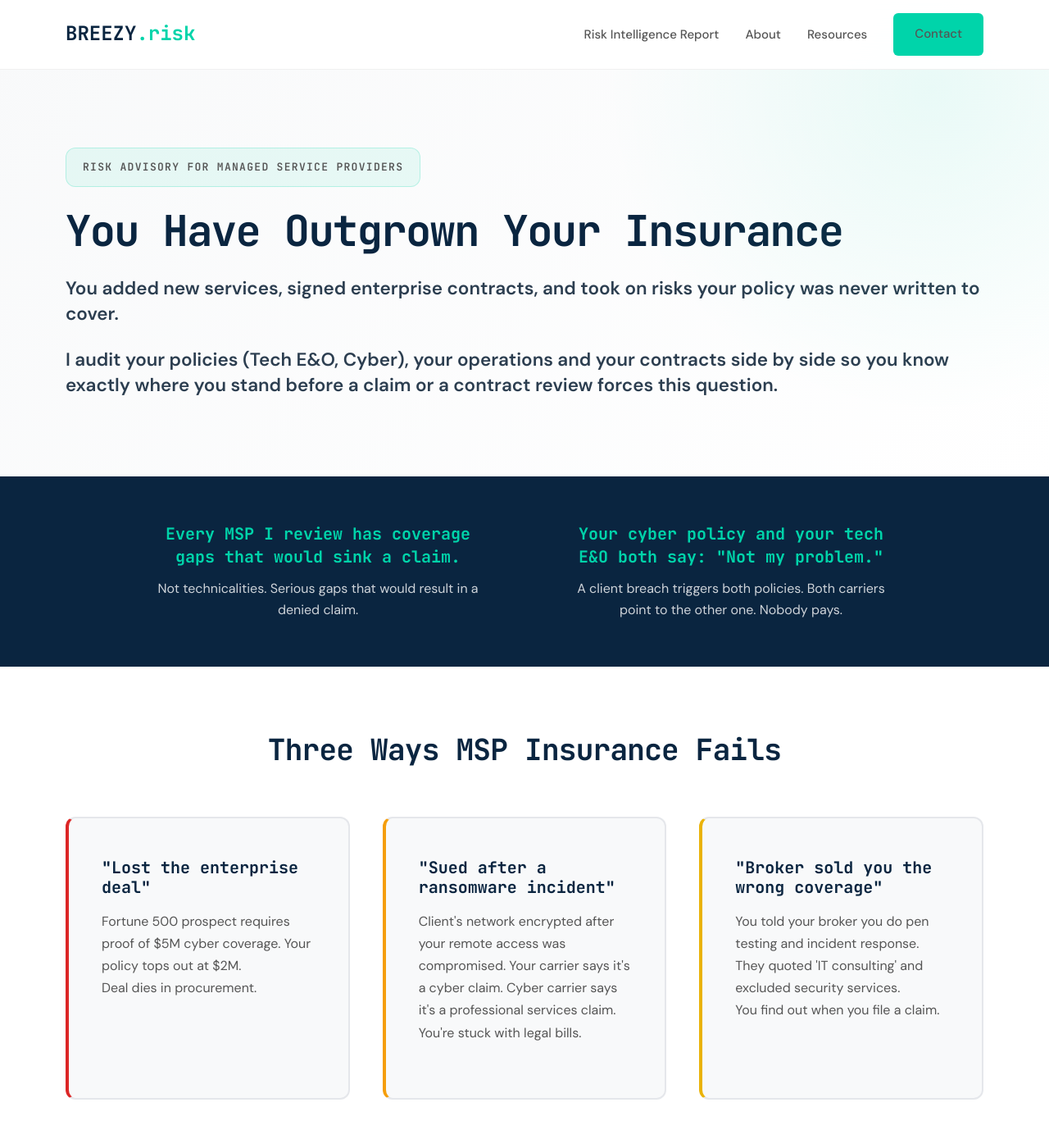
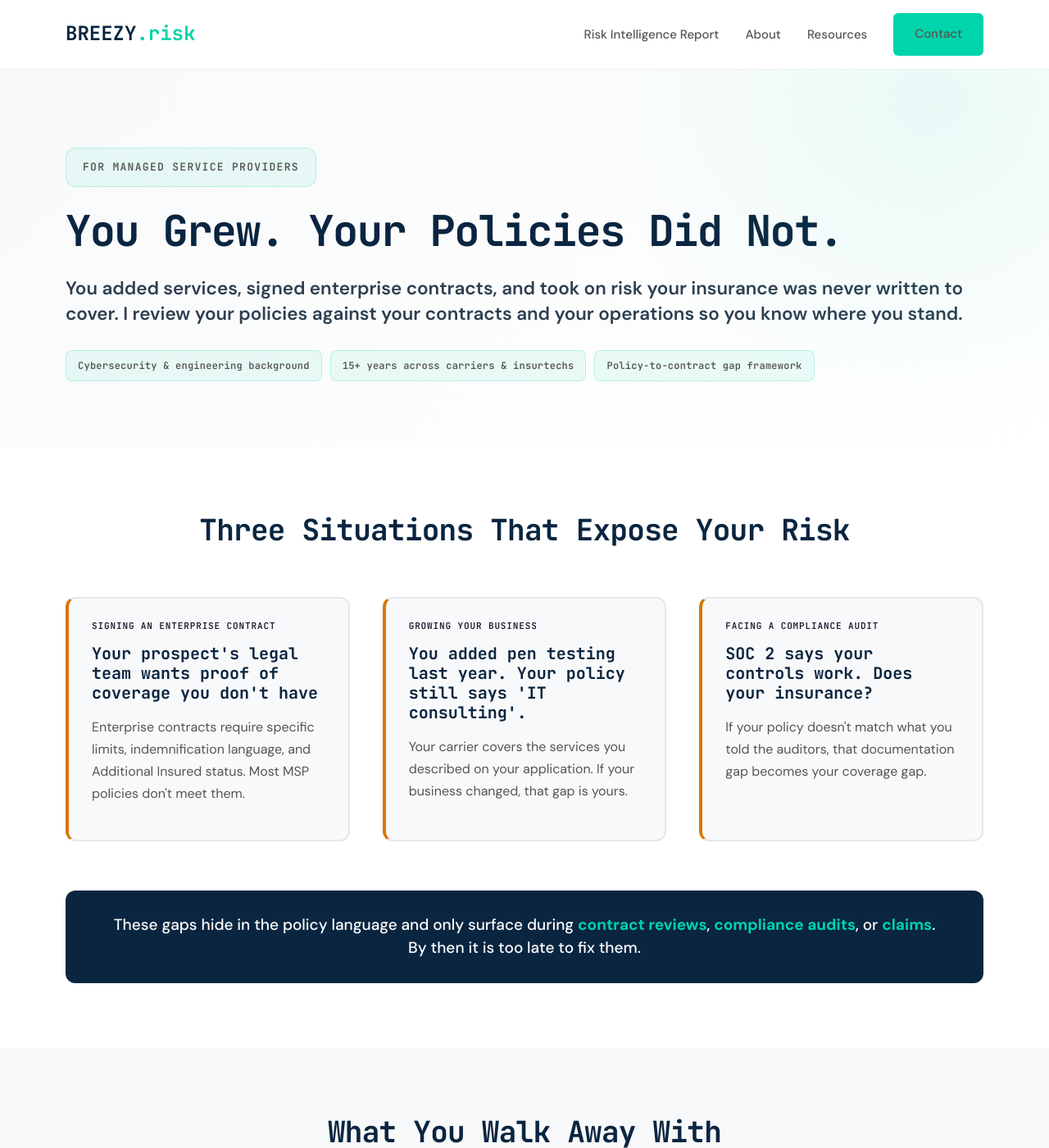
Before and after one commit to joeproe1/breezyins.com, a Jekyll site: the page built from index.html, in a window 1280 px wide and 1400 px high. Shown: the whole window at 82% size. Built offline with Jekyll 4.4.1, drawn with Linux system fonts in a browser that asks for light colours; some of the changed text lies outside the part shown.

Commit message:
Rewrite homepage with business-problem-first framing
Hero leads with growth, not insurance. Three situation cards
(enterprise contract, business growth, compliance audit) replace
insurance-failure framing. New sections: credibility chips,
walkaway deliverable list, mini bio with photo. Footer simplified.
Card copy cut ~50%, orange accent borders, tighter padding.
Community bank page breadcrumb and copy cleanup included.

Co-Authored-By: Claude Opus 4.6 <noreply@anthropic.com>

```diff
--- a/_includes/footer.html
+++ b/_includes/footer.html
@@ -3,7 +3,7 @@
         <div class="footer-content">
             <div class="footer-brand">
                 <a href="{{ '/' | relative_url }}" class="logo">BREEZY<span>.risk</span></a>
-                <p>Independent risk advisor<br>for managed service providers<br>and community banks</p>
+                <p>Independent Risk Advisor</p>
             </div>
             <div class="footer-links">
                 <div class="footer-col">
--- a/_sass/_pages.scss
+++ b/_sass/_pages.scss
@@ -253,6 +253,21 @@
     background: var(--bank-accent-bg);
     border: 0.5px solid var(--bank-accent-border);
     color: var(--bank-accent-text);
+}
+
+// Bank breadcrumb (matches homepage hero-breadcrumb style)
+.bank-hero__breadcrumb {
+    font-family: $font-heading;
+    font-size: 13px;
+    font-weight: 600;
+    text-transform: uppercase;
+    letter-spacing: 0.10em;
+    color: var(--bank-accent);
+    display: inline-block;
+    padding: 12px 20px;
+    background: rgba(126,174,232,0.10);
+    border: 1px solid rgba(126,174,232,0.22);
+    border-radius: 12px;
 }
 
 // Bank hero
@@ -575,6 +590,26 @@
     color: $text-secondary;
 }
 
+// Credibility chips in hero
+.hero-chips {
+    display: flex;
+    flex-wrap: wrap;
+    gap: 10px;
+    margin-top: 28px;
+}
+
+.hero-chip {
+    font-family: $font-heading;
+    font-size: 12px;
+    font-weight: 600;
+    letter-spacing: 0.02em;
+    color: $text-secondary;
+    background: rgba(0, 212, 170, 0.08);
+    border: 1px solid rgba(0, 212, 170, 0.22);
+    border-radius: 8px;
+    padding: 8px 14px;
+}
+
 // Problem section
 .problem-section {
     padding: $section-padding 0;
@@ -590,17 +625,15 @@
 
 .problem-card {
     background: $bg-light;
-    padding: 48px 40px;
+    padding: 24px 28px;
     border-radius: 12px;
     border: 2px solid $border;
     transition: all 0.3s;
 
-    &:nth-child(1) { border-left: 4px solid $severity-high; }
-    &:nth-child(2) { border-left: 4px solid $severity-medium; }
-    &:nth-child(3) { border-left: 4px solid $severity-low; }
+    border-left: 4px solid #D97706;
 
     &:hover {
-        border-color: $accent;
+        border-color: #D97706;
         transform: translateY(-4px);
         box-shadow: 0 12px 24px rgba(0, 0, 0, 0.08);
     }
@@ -614,6 +647,17 @@
         line-height: 1.7;
         font-size: 16px;
     }
+}
+
+// Trigger label on problem cards
+.trigger-label {
+    font-family: $font-heading;
+    font-size: 11px;
+    font-weight: 600;
+    text-transform: uppercase;
+    letter-spacing: 0.08em;
+    color: $text-primary;
+    margin-bottom: 12px;
 }
 
 .stat-footer {
@@ -745,10 +789,77 @@
     background: $bg-light;
 }
 
+// Walkaway list (styled bullets)
+.walkaway-list {
+    list-style: none;
+    padding: 0;
+    margin: 28px 0;
+
+    li {
+        position: relative;
+        padding-left: 28px;
+        margin-bottom: 18px;
+        font-size: 18px;
+        line-height: 1.7;
+        color: $text-secondary;
+
+        &::before {
+            content: '';
+            position: absolute;
+            left: 0;
+            top: 11px;
+            width: 8px;
+            height: 8px;
+            background: $accent;
+            border-radius: 50%;
+        }
+    }
+}
+
 // About section (homepage)
 .about-section {
     padding: $section-padding 0;
     background: white;
+}
+
+// About preview (mini bio on homepage)
+.about-preview {
+    padding: $section-padding 0;
+    background: white;
+
+    p {
+        font-size: 18px;
+        line-height: 1.8;
+        color: $text-secondary;
+        margin-bottom: 20px;
+    }
+}
+
+.about-preview-grid {
+    display: flex;
+    align-items: center;
+    gap: 40px;
+}
+
+.about-preview-photo {
+    width: 160px;
+    height: 160px;
+    border-radius: 50%;
+    object-fit: cover;
+    object-position: center 15%;
+    flex-shrink: 0;
+}
+
+.about-preview-text {
+    flex: 1;
+}
+
+@media (max-width: $bp-tablet) {
+    .about-preview-grid {
+        flex-direction: column;
+        align-items: center;
+        text-align: center;
+    }
 }
 
 // CTA Banner
@@ -1334,6 +1445,15 @@
         padding: 10px 16px;
     }
 
+    .hero-chip {
+        font-size: 11px;
+        padding: 6px 12px;
+    }
+
+    .walkaway-list li {
+        font-size: 17px;
+    }
+
     .problem-card {
         padding: 36px 28px;
     }
--- a/index.html
+++ b/index.html
@@ -1,7 +1,7 @@
 ---
 layout: home
-title: "Insurance & Risk Advisory for Managed Service Providers"
-description: "Your contracts create liabilities your insurance will not cover. I audit Tech E&O and cyber insurance policies against client contracts for managed service providers."
+title: "Risk Advisory for Managed Service Providers"
+description: "You grew. Your policies did not. I review Tech E&O and cyber insurance against your contracts and operations for managed service providers."
 ---
 
 <!-- ProfessionalService Schema -->
@@ -45,90 +45,105 @@ description: "Your contracts create liabilities your insurance will not cover. I
   <div class="container">
     <div class="hero-content" style="text-align:left">
 
-      <div class="hero-breadcrumb">Risk Advisory for Managed Service Providers</div>
+      <div class="hero-breadcrumb">For Managed Service Providers</div>
 
-      <h1>You Have Outgrown Your Insurance</h1>
+      <h1>You Grew. Your Policies Did Not.</h1>
 
       <p class="hero-subheadline">
-        You added new services, signed enterprise contracts, and took on risks your policy was never written to cover.
+        You added services, signed enterprise contracts, and took on risk your insurance was never written to cover. I review your policies against your contracts and your operations so you know where you stand.
       </p>
 
-      <p class="hero-subheadline">
-        I audit your policies (Tech E&amp;O, Cyber), your operations and your contracts side by side so you know exactly where you stand before a claim or a contract review forces this question.
-      </p>
-
+      <div class="hero-chips">
+        <span class="hero-chip">Cybersecurity &amp; engineering background</span>
+        <span class="hero-chip">15+ years across carriers &amp; insurtechs</span>
+        <span class="hero-chip">Policy-to-contract gap framework</span>
+      </div>
 
     </div>
   </div>
 </section>
 
-<!-- Stats / Proof Points -->
-<section class="stats-band">
-  <div class="container">
-    <div class="stats-grid">
-      <div class="stat-item">
-        <div class="stat-headline">Every MSP I review has coverage gaps that would sink a claim.</div>
-        <p class="stat-body">Not technicalities. Serious gaps that would result in a denied claim.</p>
-      </div>
-      <div class="stat-item">
-        <div class="stat-headline">Your cyber policy and your tech E&amp;O both say: "Not my problem."</div>
-        <p class="stat-body">A client breach triggers both policies. Both carriers point to the other one. Nobody pays.</p>
-      </div>
-    </div>
-  </div>
-</section>
-
-<!-- Problem Section -->
-<section class="problem-section" id="problem">
+<!-- Three Situations Section -->
+<section class="problem-section" id="situations">
   <div class="container">
     <div class="section-header">
-      <h2>Three Ways MSP Insurance Fails</h2>
+      <h2>Three Situations That Expose Your Risk</h2>
     </div>
 
     <div class="problem-grid">
       <div class="problem-card">
-        <h3>"Lost the enterprise deal"</h3>
-        <p>Fortune 500 prospect requires proof of $5M cyber coverage. Your policy tops out at $2M.<br>Deal dies in procurement.</p>
+        <div class="trigger-label">Signing an Enterprise Contract</div>
+        <h3>Your prospect's legal team wants proof of coverage you don't have</h3>
+        <p>Enterprise contracts require specific limits, indemnification language, and Additional Insured status. Most MSP policies don't meet them.</p>
       </div>
 
       <div class="problem-card">
-        <h3>"Sued after a ransomware incident"</h3>
-        <p>Client's network encrypted after your remote access was compromised. Your carrier says it's a cyber claim. Cyber carrier says it's a professional services claim.<br>You're stuck with legal bills.</p>
+        <div class="trigger-label">Growing Your Business</div>
+        <h3>You added pen testing last year. Your policy still says 'IT consulting'.</h3>
+        <p>Your carrier covers the services you described on your application. If your business changed, that gap is yours.</p>
       </div>
 
       <div class="problem-card">
-        <h3>"Broker sold you the wrong coverage"</h3>
-        <p>You told your broker you do pen testing and incident response. They quoted 'IT consulting' and excluded security services.<br>You find out when you file a claim.</p>
+        <div class="trigger-label">Facing a Compliance Audit</div>
+        <h3>SOC 2 says your controls work. Does your insurance?</h3>
+        <p>If your policy doesn't match what you told the auditors, that documentation gap becomes your coverage gap.</p>
       </div>
     </div>
 
     <div class="stat-footer">
-      These coverage gaps hide in policy language and surface during <strong>contract reviews</strong> or <strong>claims</strong>. By then it is too late to fix them.
+      These gaps hide in the policy language and only surface during <strong>contract reviews</strong>, <strong>compliance audits</strong>, or <strong>claims</strong>.<br>By then it is too late to fix them.
     </div>
 
   </div>
 </section>
 
-<!-- Solution Section -->
-<section id="solution" class="solution-section">
+<!-- What You Walk Away With -->
+<section id="walkaway" class="solution-section">
   <div class="container">
     <div class="section-header">
-      <h2>What to Do About It</h2>
+      <h2>What You Walk Away With</h2>
     </div>
 
     <div class="section-narrow">
       <p class="section-lede">
-        My Risk Intelligence Report reviews your policies, your operations and your client contracts side by side so you see exactly where the gaps are.
+        A plain-English report that maps your actual business exposure. Not a renewal quote or sales pitch for a new policy.
       </p>
+
+      <ul class="walkaway-list">
+        <li>Whether your MSA commitments match what your policies cover</li>
+        <li>Where your cyber and Tech E&amp;O policies point fingers at each other and neither responds in a claim</li>
+        <li>Which services you deliver that your carrier does not know about or has excluded</li>
+      </ul>
 
       <div class="section-actions">
         <a href="{{ '/risk-intelligence-report/' | relative_url }}" class="btn-text" style="color:var(--brand-primary); font-weight:600; text-decoration:none; font-size:18px;">
-          Learn About the Risk Intelligence Report &rarr;
+          Learn more about the Risk Intelligence Report &rarr;
         </a>
       </div>
     </div>
   </div>
 </section>
 
+<!-- About Joerg Preview -->
+<section class="about-preview">
+  <div class="container">
+    <div class="section-narrow">
+      <div class="about-preview-grid">
+        <img src="{{ '/assets/images/joerg-homepage.jpg' | relative_url }}" alt="Joerg Proeve, Founder of Breezy Risk Advisors" class="about-preview-photo">
+        <div class="about-preview-text">
+          <p>
+            I'm Joerg Proeve. I spent 15+ years inside the insurance industry, at carriers and insurtechs, building the systems that underwrite and process claims. Before that, I earned an engineering degree and worked in cybersecurity.
+          </p>
+          <p>
+            I started Breezy Risk Advisors because managed service providers deserve an advisor who understands what they do, who actually reads the policy language, not just the declarations page, and who cross-references coverage against the contracts you sign.
+          </p>
+          <a href="{{ '/about/' | relative_url }}" class="btn-text" style="color:var(--brand-primary); font-weight:600; text-decoration:none; font-size:18px;">
+            More about my background &rarr;
+          </a>
+        </div>
+      </div>
+    </div>
+  </div>
+</section>
 
-{% include cta-banner.html title="Find Out What Your Insurance Covers Before a Claim Tests It" subtitle="Your next client contract, your next incident, your next enterprise deal. Any of those can expose a coverage problem you didn't know you had. Let's figure out where you stand." button="Get in Touch" %}
+{% include cta-banner.html title="Find Out Where You Stand Before a Contract or Claim Forces You" subtitle="Your next enterprise deal, your next compliance audit, your next client incident. Any of these will test whether your coverage matches your business." button="Get in Touch" %}
```
Also changed, not shown: community-bank-insurance.html (+7 -15 lines), assets/images/joerg-homepage.jpg (added).
